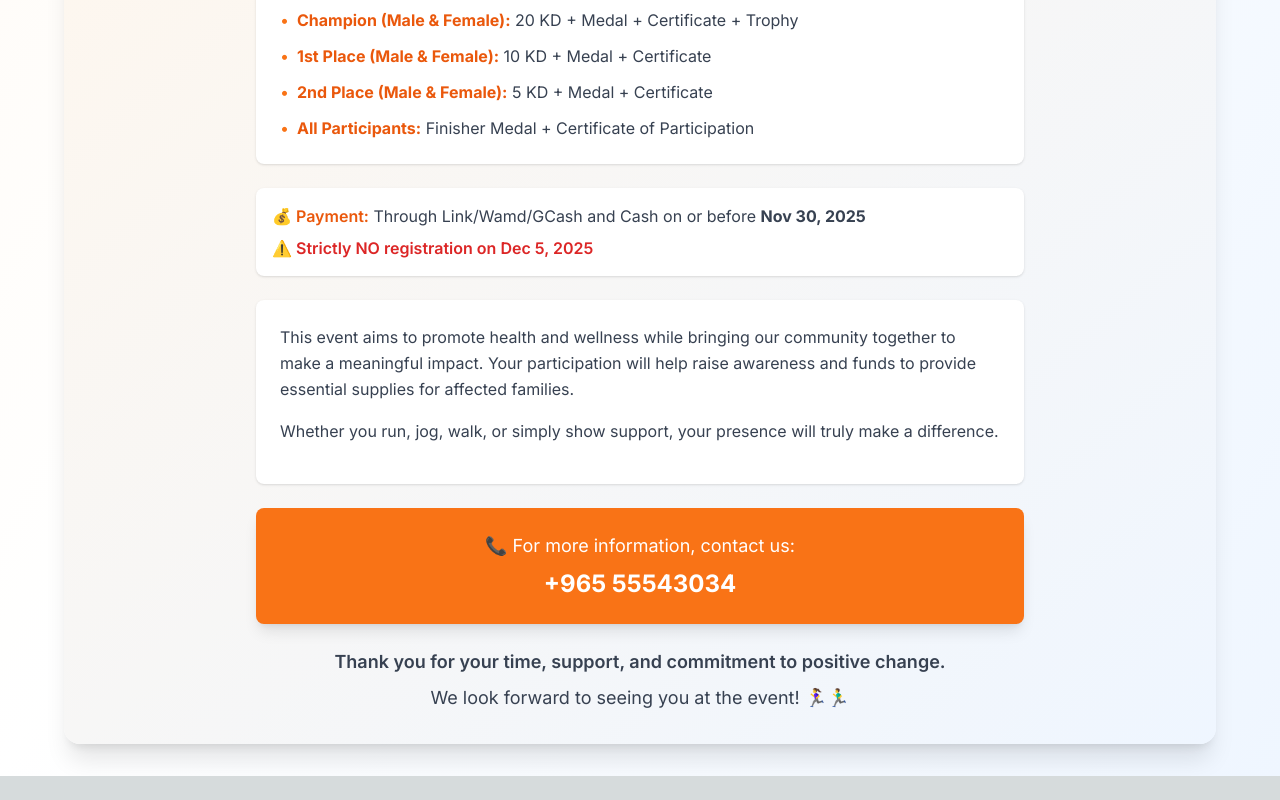
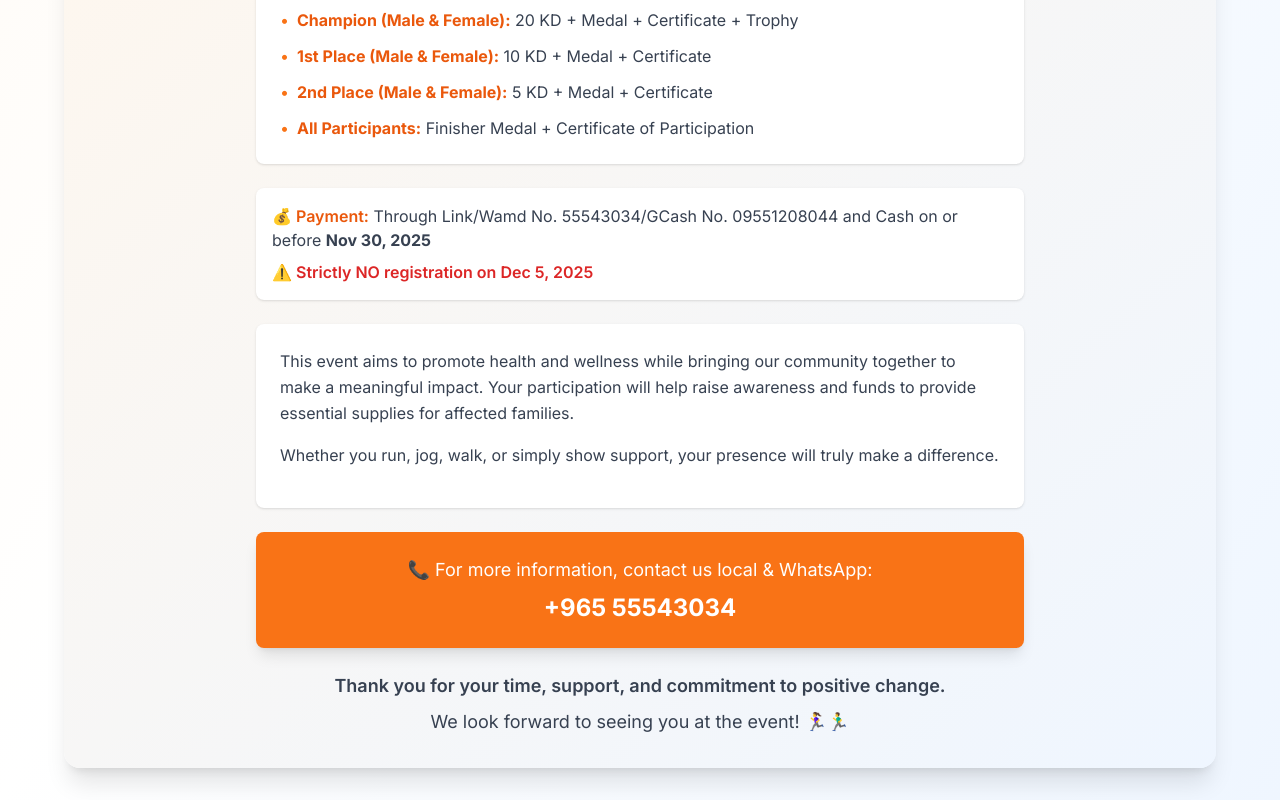
Before and after one commit to ask-hebz/5km-run-registration, a Next.js app: page / in a window 1280 px wide. Shown: the part 1543-2343 px from the top of the page. Before the commit the page ends 2319 px from the top, so only its background shows below. Built offline with nearby package versions, Linux system fonts and the light colour scheme; no server answers.

Commit message:
Update page.js

```diff
--- a/app/page.js
+++ b/app/page.js
@@ -315,7 +315,7 @@ export default function Home() {
             {/* Payment Info */}
             <div className="bg-white rounded-lg p-4 shadow">
               <p className="text-gray-700 mb-2">
-                <span className="font-semibold text-orange-600">💰 Payment:</span> Through Link/Wamd/GCash and Cash on or before <strong>Nov 30, 2025</strong>
+                <span className="font-semibold text-orange-600">💰 Payment:</span> Through Link/Wamd No. 55543034/GCash No. 09551208044 and Cash on or before <strong>Nov 30, 2025</strong>
               </p>
               <p className="text-red-600 font-semibold">⚠️ Strictly NO registration on Dec 5, 2025</p>
             </div>
@@ -332,7 +332,7 @@ export default function Home() {
 
             {/* Contact */}
             <div className="bg-orange-500 text-white rounded-lg p-6 shadow-lg text-center">
-              <p className="text-lg mb-2">📞 For more information, contact us:</p>
+              <p className="text-lg mb-2">📞 For more information, contact us local & WhatsApp:</p>
               <a href="tel:+96555543034" className="text-2xl font-bold hover:underline">
                 +965 55543034
               </a>
```
